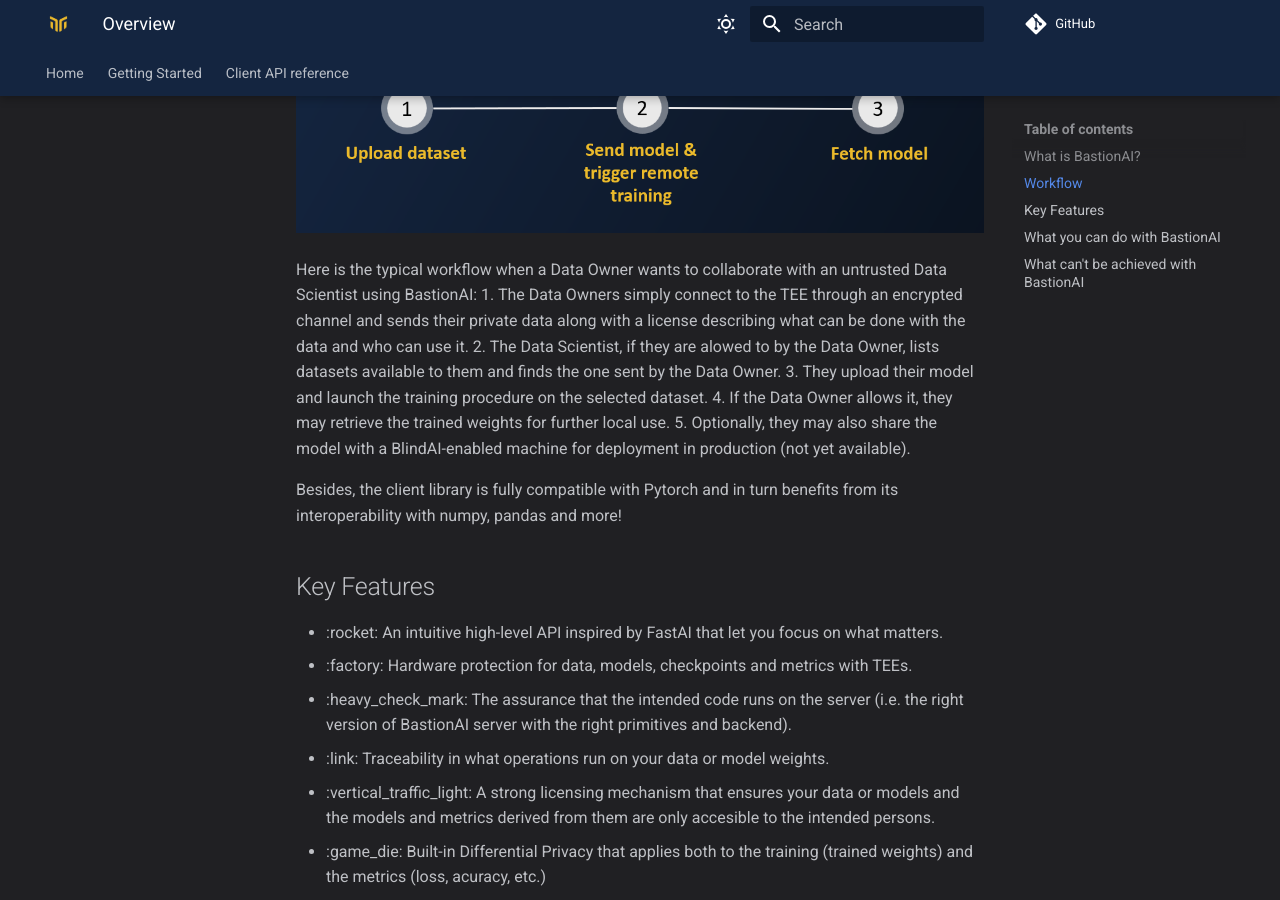
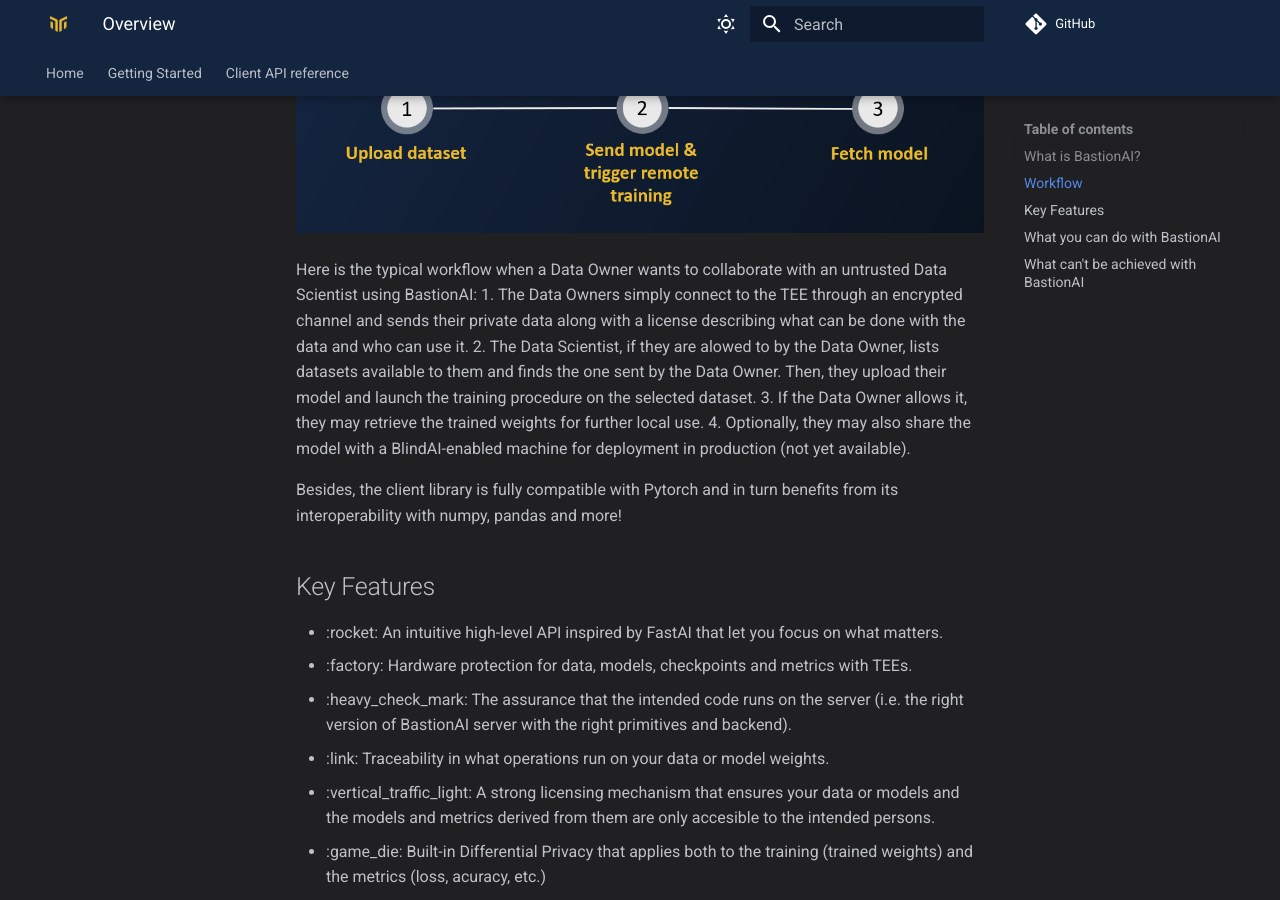
Before and after one commit to mithril-security/bastionlab, an MkDocs documentation site: the page built from docs/docs/main_concepts/overview.md, in a window 1280 px wide and 900 px high, scrolled down 876 px. Built offline with MkDocs 1.6.1 and Material for MkDocs 9.7.7, drawn with Linux system fonts in a browser that asks for light colours; comment, search, counter and statistics services are not loaded.

Commit message:
overwiew

```diff
--- a/docs/docs/main_concepts/overview.md
+++ b/docs/docs/main_concepts/overview.md
@@ -14,10 +14,9 @@
 
 Here is the typical workflow when a Data Owner wants to collaborate with an untrusted Data Scientist using BastionAI:
 1. The Data Owners simply connect to the TEE through an encrypted channel and sends their private data along with a license describing what can be done with the data and who can use it.
-2. The Data Scientist, if they are alowed to by the Data Owner, lists datasets available to them and finds the one sent by the Data Owner.
-3. They upload their model and launch the training procedure on the selected dataset.
-4. If the Data Owner allows it, they may retrieve the trained weights for further local use.
-5. Optionally, they may also share the model with a BlindAI-enabled machine for deployment in production (not yet available).
+2. The Data Scientist, if they are alowed to by the Data Owner, lists datasets available to them and finds the one sent by the Data Owner. Then, they upload their model and launch the training procedure on the selected dataset.
+3. If the Data Owner allows it, they may retrieve the trained weights for further local use.
+4. Optionally, they may also share the model with a BlindAI-enabled machine for deployment in production (not yet available).
 
 Besides, the client library is fully compatible with Pytorch and in turn benefits from its interoperability with numpy, pandas and more!
 
```
